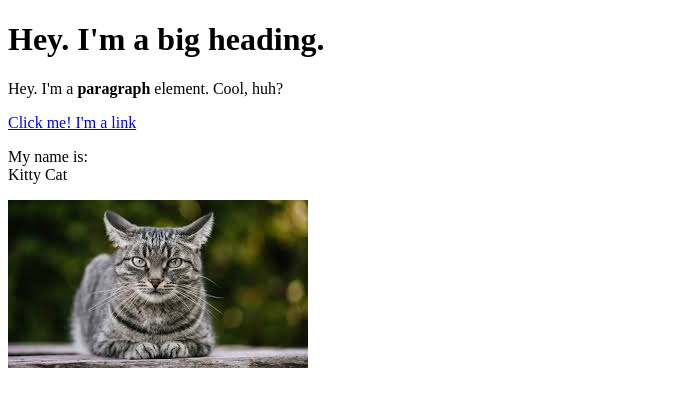
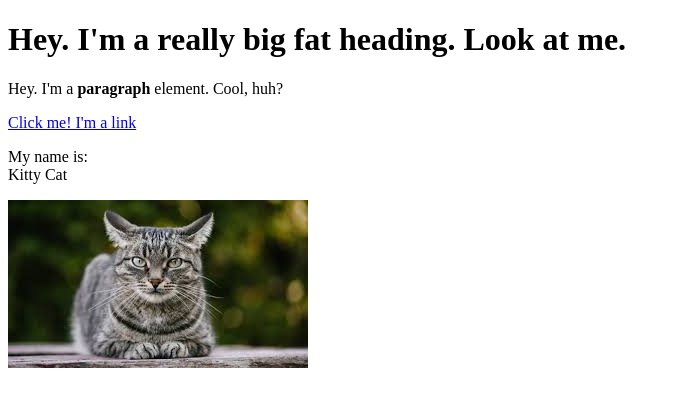
Before and after one commit to ScaleElm29302/Cartoon-Hero, a plain HTML site: page test.html in a window 1280 px wide. Shown: the whole page, without its empty margins (0-680 px from the left). Drawn offline with Linux system fonts and the light colour scheme.

Commit message:
Added Change in Heading

```diff
--- a/test.html
+++ b/test.html
@@ -4,7 +4,7 @@
 	<title>Test Page</title>
 </head>
 <body>
-	<h1>Hey. I'm a big heading.</h1>
+	<h1>Hey. I'm a really big fat heading. Look at me.</h1>
 	<p>Hey. I'm a <b>paragraph</b> element. Cool, huh?</p>
 	<a href="https://google.com" target="_blank" title="Lets go to Google!">Click me! I'm a link</a>
 	<p>My name is: <br>
```
